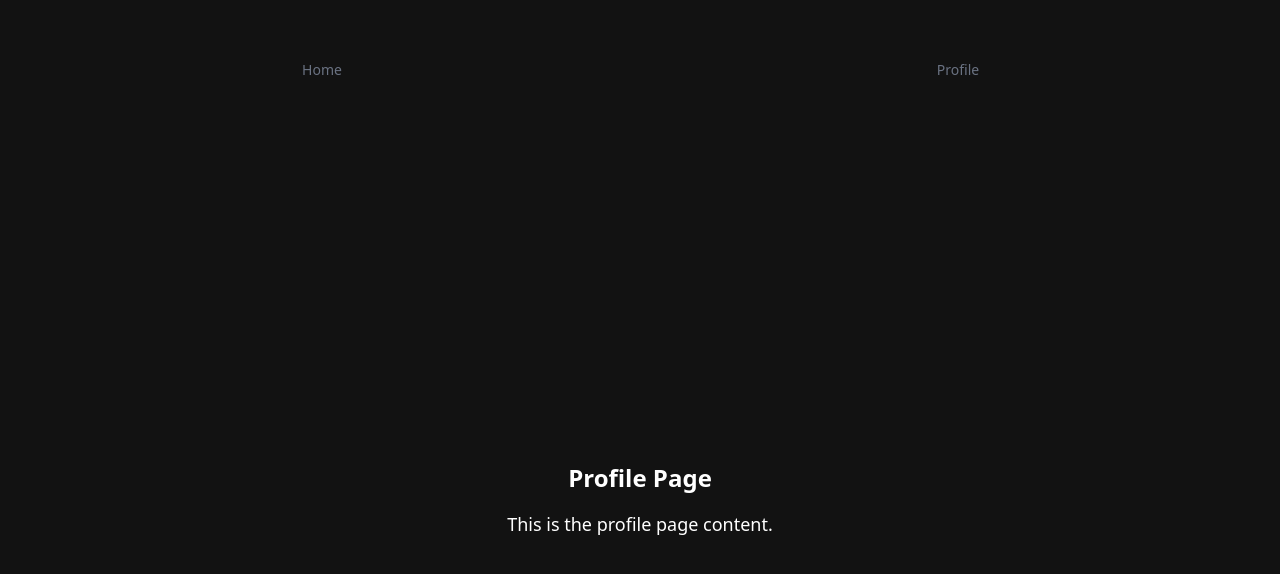
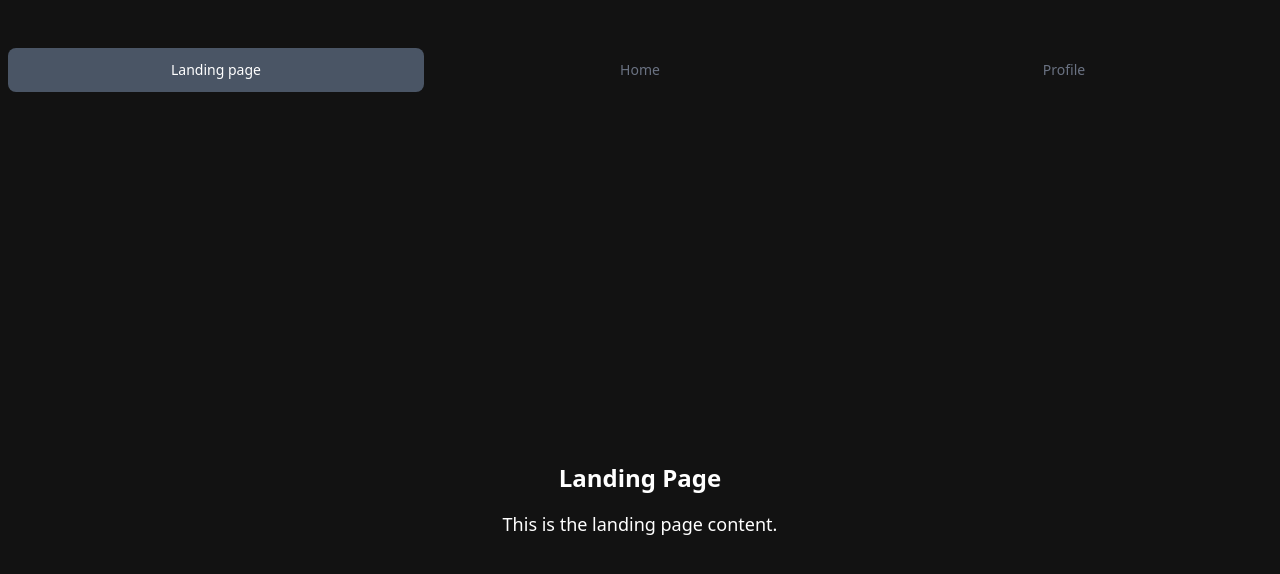
Before and after one commit to nocturnalDev11/next-wall, a Next.js app: page / in a window 1280 px wide. Shown: the top 574 px of the page. Built offline with nearby package versions, Linux system fonts and the light colour scheme; what @heroui/react would draw is missing.

Commit message:
Update Home component to include landing page content and modify Navbar links

```diff
--- a/src/app/page.tsx
+++ b/src/app/page.tsx
@@ -1,7 +1,6 @@
 "use client"
 
 import { motion, Variants } from "framer-motion";
-import ProfileContainer from "@/containers/profile";
 
 export default function Home() {
     const containerVariants: Variants = {
@@ -37,7 +36,10 @@ export default function Home() {
             animate="visible"
         >
             <motion.div variants={childVariants}>
-                <ProfileContainer />
+                <div className="flex flex-col items-center justify-center h-screen">
+                    <h1 className="text-2xl font-bold mb-4">Landing Page</h1>
+                    <p className="text-lg">This is the landing page content.</p>
+                </div>
             </motion.div>
         </motion.main>
     );
--- a/src/components/Navbar.tsx
+++ b/src/components/Navbar.tsx
@@ -2,6 +2,7 @@ import NavLink from "./ui/Navlink";
 
 export default function Navbar() {
     const navigationLinks = [
+        { path: "/", name: "Landing page" },
         { path: "/home", name: "Home" },
         { path: "/profile", name: "Profile" },
     ];
```
